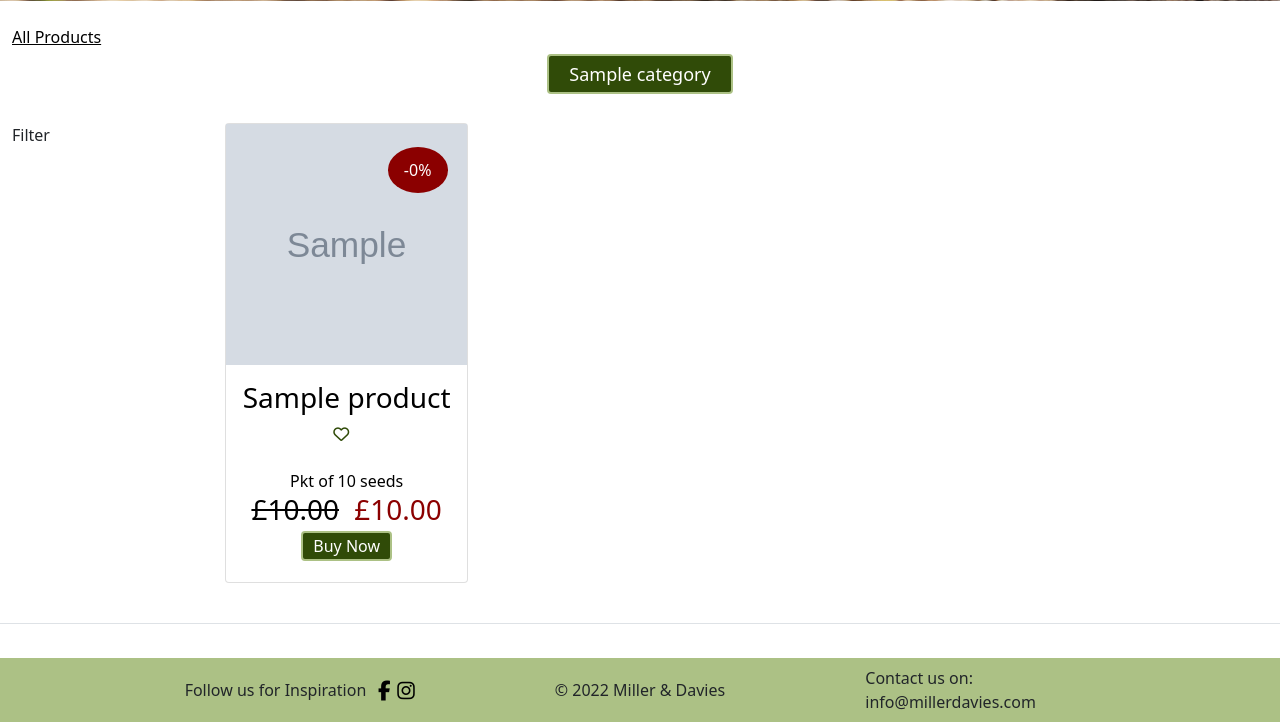
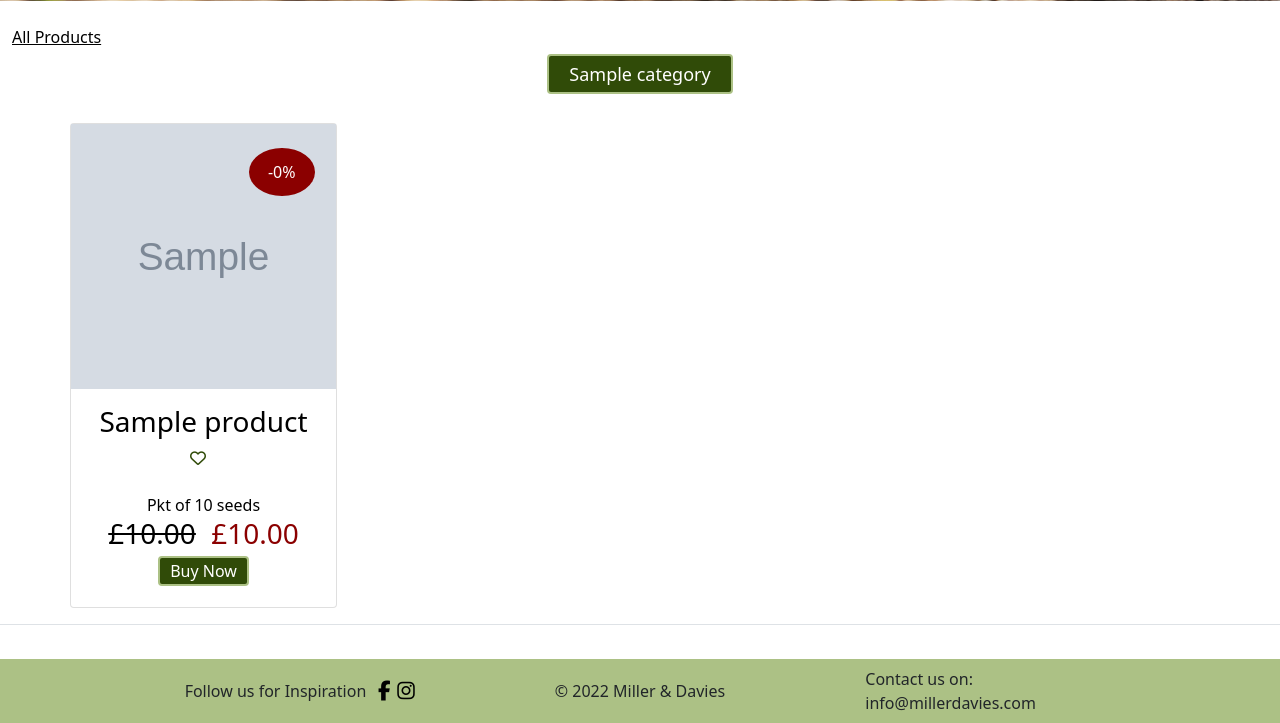
Before and after one commit to Odden69/Miller_and_Davies, a Django app: page /products/ in a window 1280 px wide. Shown: the part 531-1254 px from the top of the page. Run offline with Django 3.2, Linux system fonts and the light colour scheme; tables that the repository leaves empty hold one stand-in row (values such as "Sample post"); grey boxes marked "Sample" are stand-in pictures; some libraries are stand-ins or nearby versions.

Commit message:
feat: Season filter feat has been removed

```diff
--- a/products/templates/products/products.html
+++ b/products/templates/products/products.html
@@ -4,12 +4,9 @@
 {% block content %}
 {% include 'products/includes/hero.html' %}
 {% include 'products/includes/select_category.html' %}
-<div class="container-fluid my-4">
+<div class="container-fluid container-sm px-0">
     <div class="row">
-        <div class="col-2 filter-container">
-            <p>Filter</p>
-        </div>
-        <div class="col-10 product-container">
+        <div class="col-12 product-container">
             {% if 'q' in request.GET %}
             {% if products %}
             <div class="row">
@@ -29,7 +26,7 @@
             {% endif %}
             <div class="row">
                 {% for product in page_obj %}
-                <div class="col col-sm-6 col-md-4 col-lg-3 mb-3">
+                <div class="col col-sm-6 col-md-3 col-lg-3 mb-3">
                     <div class="card h-100">
                         <a href="{% url 'product_detail' product.id %}">
                             <div>
```
Also changed, not shown: products/forms.py (+3 -11 lines).
